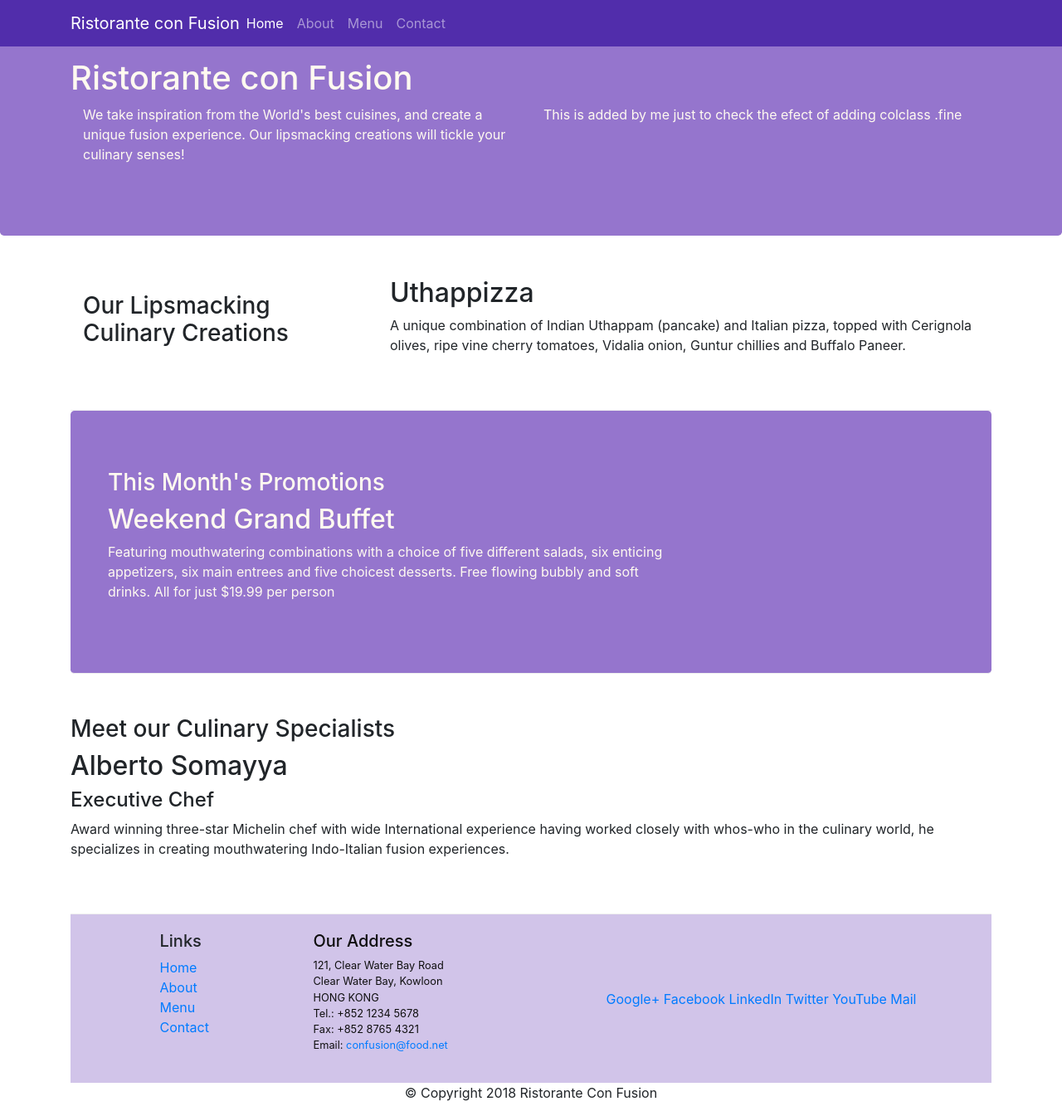
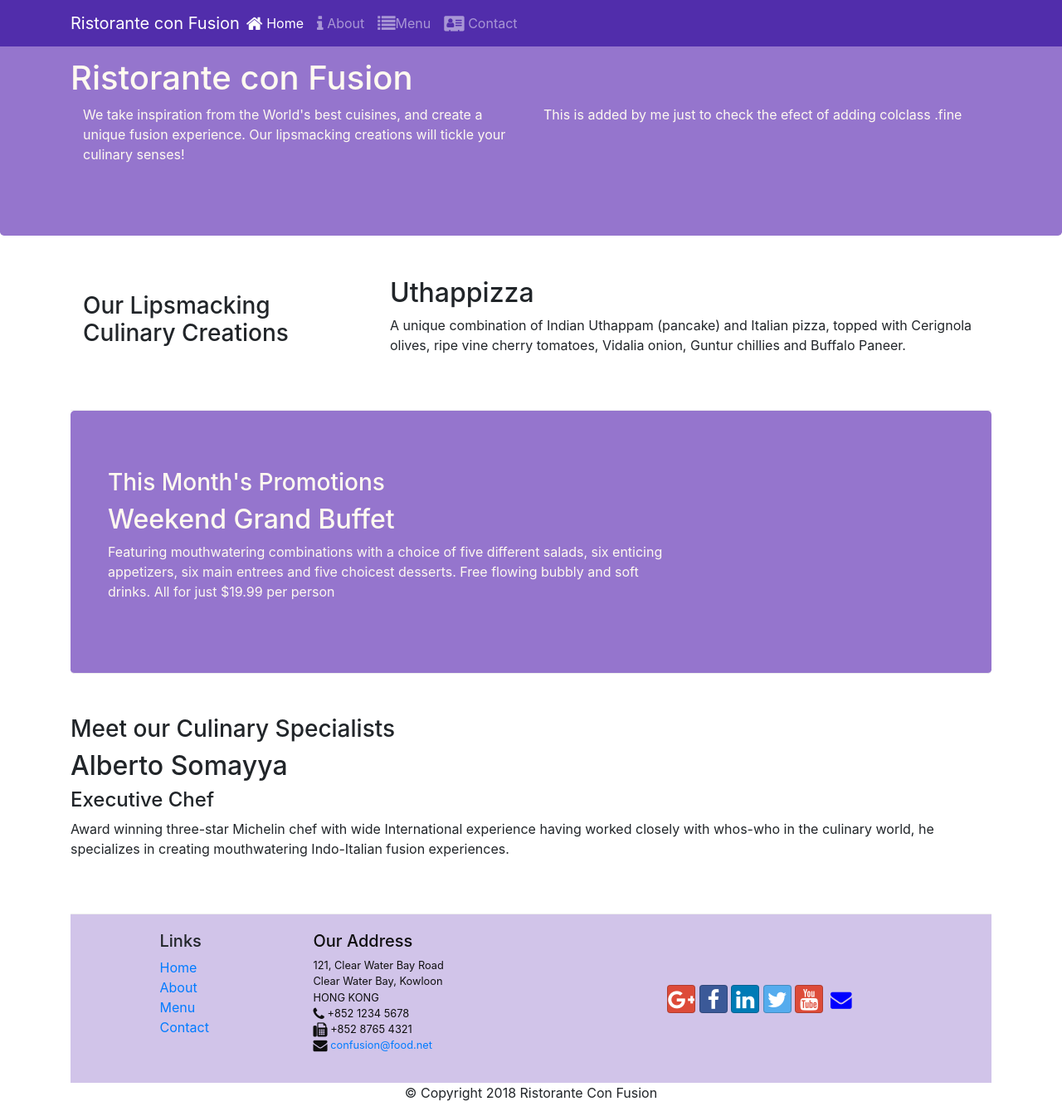
Before and after one commit to pirtpalbenipal/Node-Coursera, a website: page index.html in a window 1280 px wide. Shown: the whole page at 83% size. Drawn offline with nearby package versions, Linux system fonts and the light colour scheme.

Commit message:
icon fonts

```diff
--- a/index.html
+++ b/index.html
@@ -8,6 +8,8 @@
 
     <!-- Bootstrap CSS -->
     <link rel="stylesheet" href="node_modules/bootstrap/dist/css/bootstrap.min.css">
+    <link rel="stylesheet" href="node_modules/font-awesome/css/font-awesome.min.css">
+    <link rel="stylesheet" href="node_modules/bootstrap-social/bootstrap-social.css">
     <link rel="stylesheet" type="text/css" href="css/styles.css">
     <title>Ristorante Con Fusion</title>
 </head>
@@ -24,10 +26,10 @@
             <div class="collapse navbar-collapse" id="NavBar">
 
             <ul class="navbar-nav mr-auto" >
-                <li class="nav-item active"><a href="#" class="nav-link"> Home</a></li>
-                <li class="nav-item"><a href="./aboutus.html" class="nav-link"> About</a></li>
-                <li class="nav-item"><a href="#" class="nav-link"> Menu</a></li>
-                <li class="nav-item"><a href="#" class="nav-link"> Contact</a></li>
+                <li class="nav-item active"><a href="#" class="nav-link"><span class="fa fa-home fa-lg"></span> Home</a></li>
+                <li class="nav-item"><a href="./aboutus.html" class="nav-link"><span class="fa fa-info fa-lg"></span> About</a></li>
+                <li class="nav-item"><a href="#" class="nav-link"> <span class="fa fa-list fa-lg"></span>Menu</a></li>
+                <li class="nav-item"><a href="#" class="nav-link"><span class="fa fa-address-card fa-lg"></span> Contact</a></li>
 
             </ul>
         </div>
@@ -111,19 +113,25 @@
 		              121, Clear Water Bay Road<br>
 		              Clear Water Bay, Kowloon<br>
 		              HONG KONG<br>
-		              Tel.: +852 1234 5678<br>
-		              Fax: +852 8765 4321<br>
-		              Email: <a href="mailto:confusion@food.net">confusion@food.net</a>
+		              <i class="fa fa-phone fa-lg"></i> +852 1234 5678<br>
+		              <i class="fa fa-fax fa-lg"></i> +852 8765 4321<br>
+		              <i class="fa fa-envelope fa-lg"></i> <a href="mailto:confusion@food.net">confusion@food.net</a>
 		           </address>
                 </div>
                 <div class="col co-sm align-self-center">
                     <div style="text-align: center;">
-                        <a href="http://google.com/+">Google+</a>
-                        <a href="http://www.facebook.com/profile.php?id=">Facebook</a>
-                        <a href="http://www.linkedin.com/in/">LinkedIn</a>
-                        <a href="http://twitter.com/">Twitter</a>
-                        <a href="http://youtube.com/">YouTube</a>
-                        <a href="mailto:">Mail</a>
+                        <a class="btn btn-social-icon btn-google" href="http://google.com/+">
+                            <i class="fa fa-google-plus "></i></a>
+                        <a class="btn btn-social-icon btn-facebook" href="http://www.facebook.com/profile.php?id=">
+                            <i class="fa fa-facebook "></i></a>
+                        <a class="btn btn-social-icon btn-linkedin" href="http://www.linkedin.com/in/">
+                            <i class="fa fa-linkedin "></i></a>
+                        <a class="btn btn-social-icon btn-twitter" href="http://twitter.com/">
+                            <i class="fa fa-twitter"></i></a>
+                        <a class="btn btn-social-icon btn-google" href="http://youtube.com/">
+                            <i class="fa fa-youtube "></i></a>
+                        <a class="btn btn-social-icon" href="mailto:">
+                            <i style="color:blue;" class="fa fa-envelope fa-lg"></i></a>
                     </div>
                 </div>
            </div>
--- a/package.json
+++ b/package.json
@@ -15,6 +15,8 @@
   },
   "dependencies": {
     "bootstrap": "^4.0.0",
+    "bootstrap-social": "^5.1.1",
+    "font-awesome": "^4.7.0",
     "jquery": "^3.3.1",
     "popper.js": "^1.12.9"
   }
```
Also changed, not shown: aboutus.html (+21 -14 lines), readme.txt (added).
